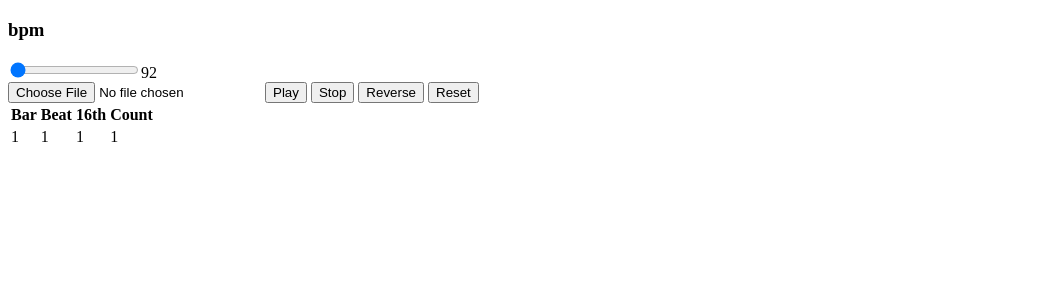
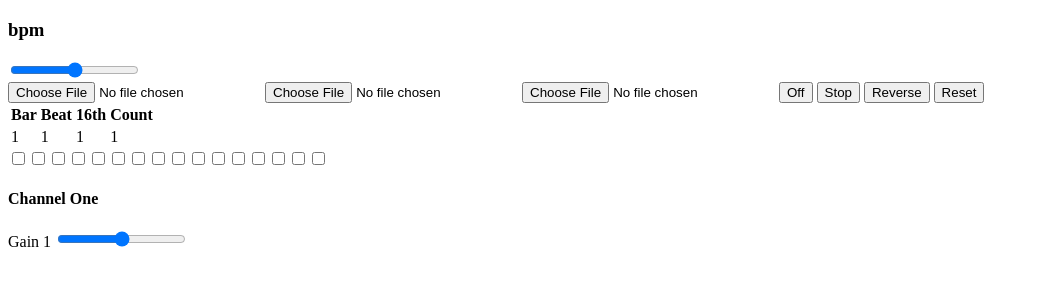
Before and after one commit to talrat-stank/finalproject2025, a plain HTML site: page index.html in a window 1280 px wide. Shown: the part 61-346 px from the top of the page, without its empty margins (0-1039 px from the left). Drawn offline with Linux system fonts and the light colour scheme.

Commit message:
Prototype

```diff
--- a/development.js
+++ b/development.js
@@ -1,7 +1,17 @@
 const ctx = new AudioContext();
 const gain = new GainNode(ctx);
+
+// const gainOne = new GainNode(ctx);
+// const gainTwo = new GainNode(ctx);
+// const gainThree = new GainNode(ctx);
+
 let audiobuffer = null;
-gain.connect(ctx.destination);
+let audiobufferTwo = null;
+let audiobufferThree = null;
+
+// gainOne.connect(ctx.destination);
+// gainTwo.connect(ctx.destination);
+// gainThree.connect(ctx.destination);
 
 let barDisp = document.querySelector("#bar");
 let beatDisp = document.querySelector("#beat");
@@ -34,14 +44,15 @@ const bpm2ms = function () {
 // };
 
 let buttons = document.querySelectorAll("button");
-// let onOff = buttons[0];
-// let audioOn = false;
+let onOff = buttons[0];
+let audioOn = false;
 
 // Check if the context is already running and set the button text accordingly.
 if (ctx.state === "running") {
   audioOn = true;
   onOff.innerText = "Off";
 }
+
 //-----------------------------------------first channel=====================================//
 // load and decode audio
 const loadAndDecode = async function (event) {
@@ -51,14 +62,35 @@ const loadAndDecode = async function (event) {
   console.log(audiobuffer);
 };
 
-const printHello = function () {};
+//-----------------------------------------second channel=====================================//
+// load and decode audio
+// const loadAndDecodeTwo = async function (event) {
+//   let fileTwo = event.target.files[0];
+//   let arraybufTwo = await fileTwo.arrayBufferTwo();
+//   audiobufferTwo = await ctx.decodeAudioData(arraybufTwo);
+//   console.log(audiobufferTwo);
+// };
+
+// //-----------------------------------------third channel=====================================//
+// // load and decode audio
+// const loadAndDecodeThree = async function (event) {
+//   let fileThree = event.target.files[0];
+//   let arraybufThree = await fileThree.arrayBufferThree();
+//   audiobufferThree = await ctx.decodeAudioData(arraybufThree);
+//   console.log(audiobufferThree);
+// };
 
 //-----------------------------------------PLAY, REVERSE, & STOP BUTTONS----------------------------//
 // play back audio
 const playBuffer = function () {
   if (audiobuffer) {
     console.log("nope");
-    let sourceNode = new AudioBufferSourceNode(ctx, { buffer: audiobuffer });
+    let sourceNode = new AudioBufferSourceNode(
+      ctx,
+      { buffer: audiobuffer }
+      // { bufferTwo: audiobufferTwo },
+      // { bufferThree: audiobufferThree }
+    );
     sourceNode.onended = () => {
       sourceNode.disconnect();
       sourceNode = null;
@@ -76,7 +108,6 @@ const revAudioBuffer = function () {
     let revData = audiobuffer.getChannelData(ch);
     revData = revData.reverse();
     audiobuffer.copyToChannel(revData, ch);
-    sourceNode.stop();
   }
 };
 
@@ -89,7 +120,7 @@ const stopAudio = function () {
   this.gain.linearRampToValueAtTime(0.0, now + this.release);
 
   // Stop oscillator right when the envelope hits 0.
-  this.osc.stop(now + this.release);
+  // audiobuffer.stop(now + this.release);
 };
 
 //----------------------------------------file upload------------------------------------
@@ -97,13 +128,30 @@ let looper = null;
 
 //file upload
 document.querySelector("#fileUpload").addEventListener("change", loadAndDecode);
-
+// document
+//   .querySelector("#fileUploadTwo")
+//   .addEventListener("changeTwo", loadAndDecodeTwo);
+// // document
+//   .querySelector("#fileUploadThree")
+//   .addEventListener("changeThree", loadAndDecodeThree);
 //-----------------------------------------adds toggle boxes---------------------------------
 let toggleRow = document.querySelector("#toggleRow");
+// let toggleRowTwo = document.querySelector("#toggleRowTwo");
+// let toggleRowThree = document.querySelector("#toggleRowThree");
 
 for (let i = 0; i < 16; i++) {
   toggleRow.innerHTML += '<input class="rowOne" type="checkBox" />';
+  //toggleRowTwo.innerHTML += '<input class="rowTwo" type="checkBox" />';
+  //toggleRowThree.innerHTML += '<input class="rowThree" type="checkBox" />';
 }
+
+// for (let o = 0; o < 16; o++) {
+//   toggleRowTwo.innerHTML += '<input class="rowTwo" type="checkBox" />';
+// }
+
+// for (let u = 0; u < 16; u++) {
+//   toggleRowThree.innerHTML += '<input class="rowThree" type="checkBox" />';
+// }
 
 let togs = document.querySelectorAll(".rowOne");
 console.log(togs);
@@ -132,8 +180,7 @@ document.querySelector("#play").addEventListener("click", () => {
       playBuffer();
     }
     toggleCounter++;
-  }, setInterval(toggleCounter, bpm));
-  //(toggleCounter, bpm2ms() / 4));
+  }, bpm2ms(bpm / 4));
 });
 
 //reverse
@@ -141,6 +188,9 @@ document.querySelector("#reverse").addEventListener("click", revAudioBuffer);
 
 //stop
 document.querySelector("#stop").addEventListener("click", () => {
-  // ctx.stop();
+  ctx = false();
   clearInterval(setIntervalHolder); // stop the loop
+  // this.sourceNode.stopAudio();
 });
+
+document.querySelector("#reset").addEventListener("click", () => {});
--- a/index.html
+++ b/index.html
@@ -12,22 +12,24 @@
     </header>
     <div>
       <h3>bpm</h3>
-      <div class="slider">
+      <div id="bpmSlider" role="slider">
         <label for="bpm"></label>
         <input
           id="bpm"
           type="range"
-          min="0"
-          max="250"
-          value="1"
-          step="0.01"
-        /><label for="bpm" id="bpmLabel">92</label>
+          min="6"
+          max="20"
+          now="9.2"
+          step="0.1"
+        /><label for="bpm"></label>
       </div>
     </div>
 
     <section class="controls" aria-label="Player controls">
       <!-- input for user's audio file -->
       <input id="fileUpload" type="file" accept="audio/*" />
+      <input id="fileUploadTwo" type="file" accept="audio/*" />
+      <input id="fileUploadThree" type="file" accept="audio/*" />
       <button id="play" type="button">Play</button>
       <button id="stop" type="button">Stop</button>
       <button id="reverse" type="button">Reverse</button>
@@ -52,6 +54,17 @@
     </table>
     <!-- Rectangular toggle box -->
     <div id="toggleRow"></div>
+    <div id="toggleRowTwo"></div>
+    <div id="toggleRowThree"></div>
+    <header>
+      <h4>Channel One</h4>
+    </header>
+    <div>
+      <label for="gain">Gain 1</label>
+      <input id="gain" type="range" min="0" max="10" now="5" step="0.1" /><label
+        for="gain"
+      ></label>
+    </div>
     <!-- <label class="switch">
       <input type="checkbox" />
       <span class="slider"></span>
```
